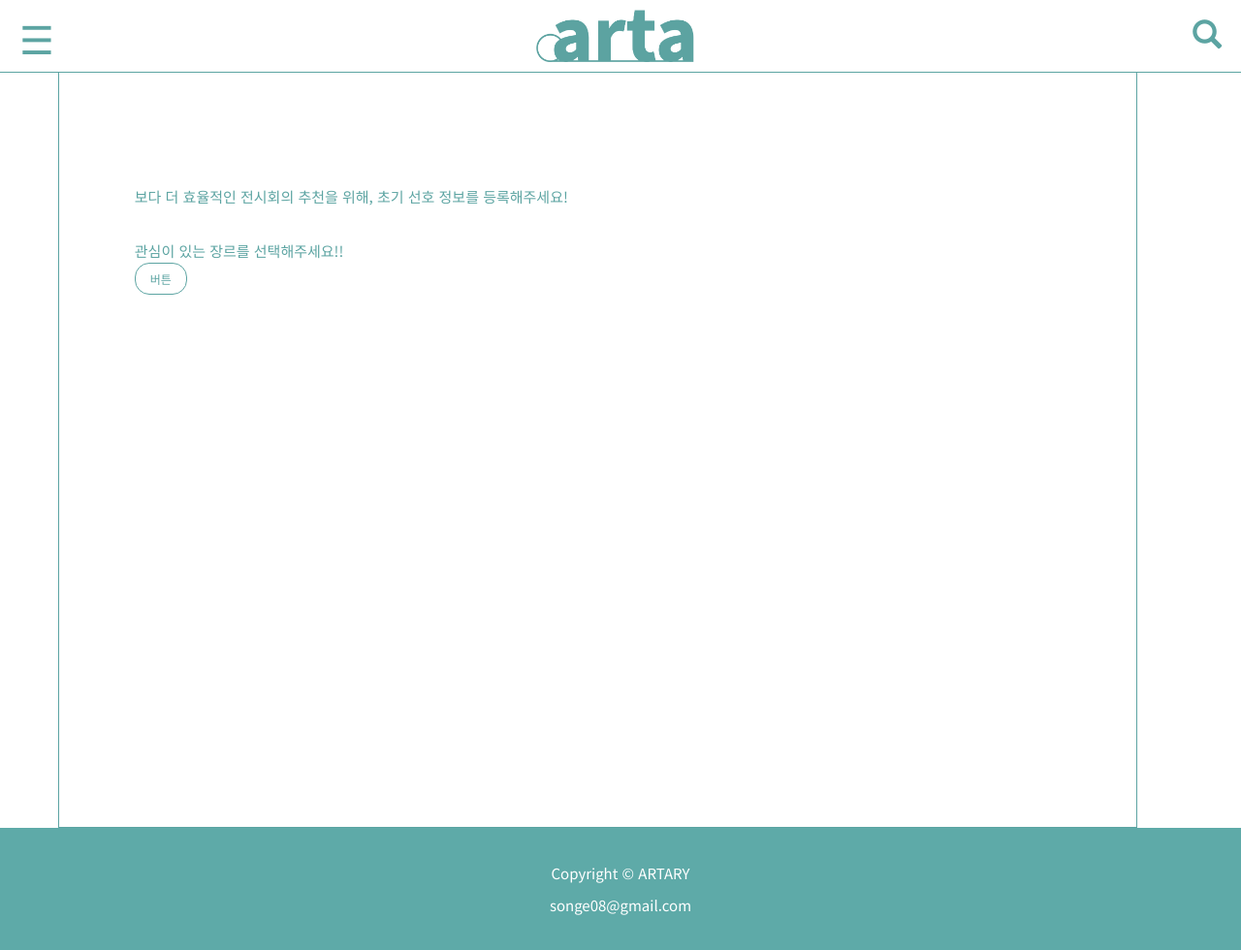
After one commit to moosongsong/project-arta, a Django app: template exhibition/templates/exhibition/user/initial_preference.html in a window 1280 px wide. The commit adds this page. Shown: the whole page at 97% size. Run offline with Django 3.2, Linux system fonts and the light colour scheme; the template is opened without the code that fills it, so the values that code supplies are empty; some libraries are stand-ins or nearby versions.

Commit message:
[Upload] add initial like for user

```diff
--- a/exhibition/templates/exhibition/common/infomation.html
+++ b/exhibition/templates/exhibition/common/infomation.html
@@ -71,6 +71,9 @@
                                 작가 프로필
                             </a>
                         {% else %}
+                            <a class="login_btn btn-block" href="/initial/">
+                                초기 선호 정보 입력하기
+                            </a>
                             <a class="login_btn btn-block" href="/register/">
                                 작가 신청
                             </a>
--- /dev/null
+++ b/exhibition/templates/exhibition/user/initial_preference.html
@@ -0,0 +1,74 @@
+{% extends 'exhibition/base_header.html' %}
+{% load static %}
+{% block header_title %}<title>초기 선호 설정</title>{% endblock %}
+
+{% block script_blcok %}{% endblock %}
+{% block style_blcok %}
+    <link rel="stylesheet" href="{% static 'exhibition/css/main.css' %}"/>
+    <link rel="stylesheet" href="{% static 'exhibition/css/exhibition_list.css' %}"/>
+    <style>
+        p {
+            font-size: 15px;
+        }
+
+        .introduce {
+            width: 100%;
+            display: block;
+            margin-left: auto;
+            margin-right: auto;
+            padding: 10% 10% 50% 10%;
+            object-fit: contain;
+        }
+
+        .arta {
+            line-height: 165%;
+            text-align: left;
+        }
+
+        @media screen and (min-width: 992px) {
+            .introduce {
+                padding: 10% 7% 50% 7%;
+                border-bottom: 1px solid #5CA4A2;
+            }
+
+            .intro {
+                display: none;
+            }
+        }
+
+        .login_btn {
+            border: 1px solid #5CA4A2;
+            background-color: white;
+            margin-top: 10px;
+            padding: 7px 15px;
+            border-radius: 15px;
+            font-size: 12px;
+        }
+    </style>
+{% endblock %}
+
+{% block main_blcok %}
+    <div class="row">
+        <div class="aside_container col-md-1 col-md-push-11">
+            <p class="intro">초기 선호 정보</p>
+        </div>
+        <div class="content_container col-md-11 col-md-pull-1">
+            <div class="article_container">
+                <div class="introduce">
+                    <p class="arta">
+                        보다 더 효율적인 전시회의 추천을 위해, 초기 선호 정보를 등록해주세요!
+                    </p>
+                    <br/>
+                    <div class="col-12">
+                        <p class="arta">
+                            관심이 있는 장르를 선택해주세요!!
+                        </p>
+                        <a class="login_btn">
+                            버튼
+                        </a>
+                    </div>
+                </div>
+            </div>
+        </div>
+    </div>
+{% endblock %}
--- a/exhibition/urls.py
+++ b/exhibition/urls.py
@@ -9,6 +9,7 @@ urlpatterns = [
     path('reset/', views_crolling.reset_exhibitions),
     # path('profile/', views_single.SinglePage.test_page),
     # path('artist/', views_single.SinglePage.test_page),
+    # path('initial/', views_single.SinglePage.test_page),
 
     path('preference/', views.LikePieceList.as_view()),
     path('preference/piece/', views.LikePieceList.as_view()),
--- a/exhibition/views_single.py
+++ b/exhibition/views_single.py
@@ -58,5 +58,5 @@ class SinglePage:
     def test_page(request):
         return render(
             request,
-            'exhibition/artist/ARTA_artist_exhibition_show.html',
+            'exhibition/user/initial_preference.html',
         )
```
